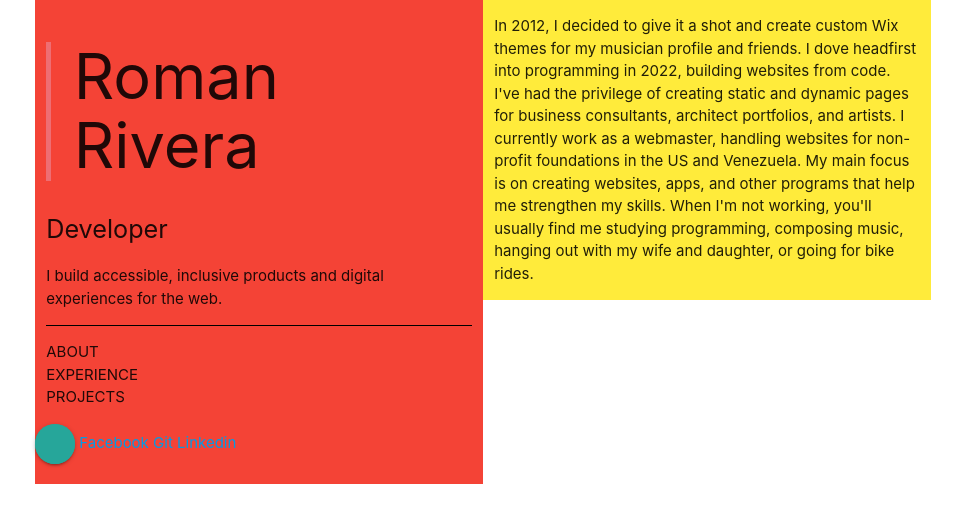
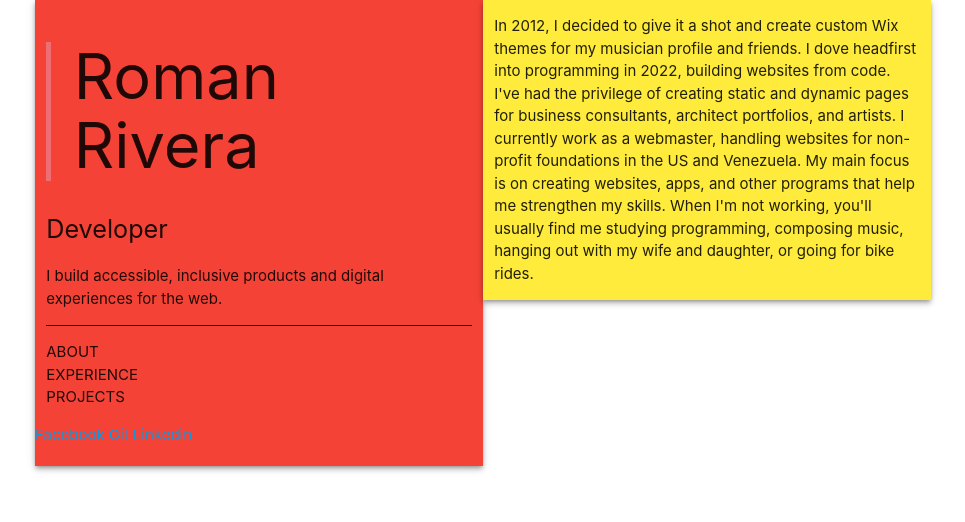
Before and after one commit to 4RomanR/Roman-Web-Portfolio, a plain HTML site: page index.html in a window 1280 px wide. Shown: the whole page, without its empty margins (157-1122 px from the left). Drawn offline with nearby package versions, Linux system fonts and the light colour scheme.

Commit message:
index v3

```diff
--- a/index.html
+++ b/index.html
@@ -16,7 +16,7 @@
 <body>
   <div class="container">
     <div class="row">
-      <div class="col m6 s12 red">
+      <div class="col m6 s12 red z-depth-2">
 
         <blockquote>
           <h1>Roman Rivera</h1>
@@ -30,14 +30,13 @@
           <li>PROJECTS</li>
         </ul>
         <div class="row">
-          <a class="btn-floating pulse"><i class="material-icons"></i></a>
           <a href="https://www.facebook.com/profile.php?id=100082836443561" alt="facebook">Facebook</a>
           <a href="https://github.com/4RomanR" alt="Git">Git</a>
           <a href="https://www.linkedin.com/in/roman-rivera-91794623a/" alt="Linkedin">Linkedin</a>
         </div>
       </div>
 
-      <div class="col m6 yellow">
+      <div class="col m6 yellow z-depth-2">
         <p>In 2012, I decided to give it a shot and create custom Wix themes for my musician profile and friends. I dove headfirst into programming in 2022, building websites from code. I've had the privilege of creating static and dynamic pages for business consultants, architect portfolios, and artists. I currently work as a webmaster, handling websites for non-profit foundations in the US and Venezuela.
           My main focus is on creating websites, apps, and other programs that help me strengthen my skills.
           When I'm not working, you'll usually find me studying programming, composing music, hanging out with my wife and daughter, or going for bike rides.
```
